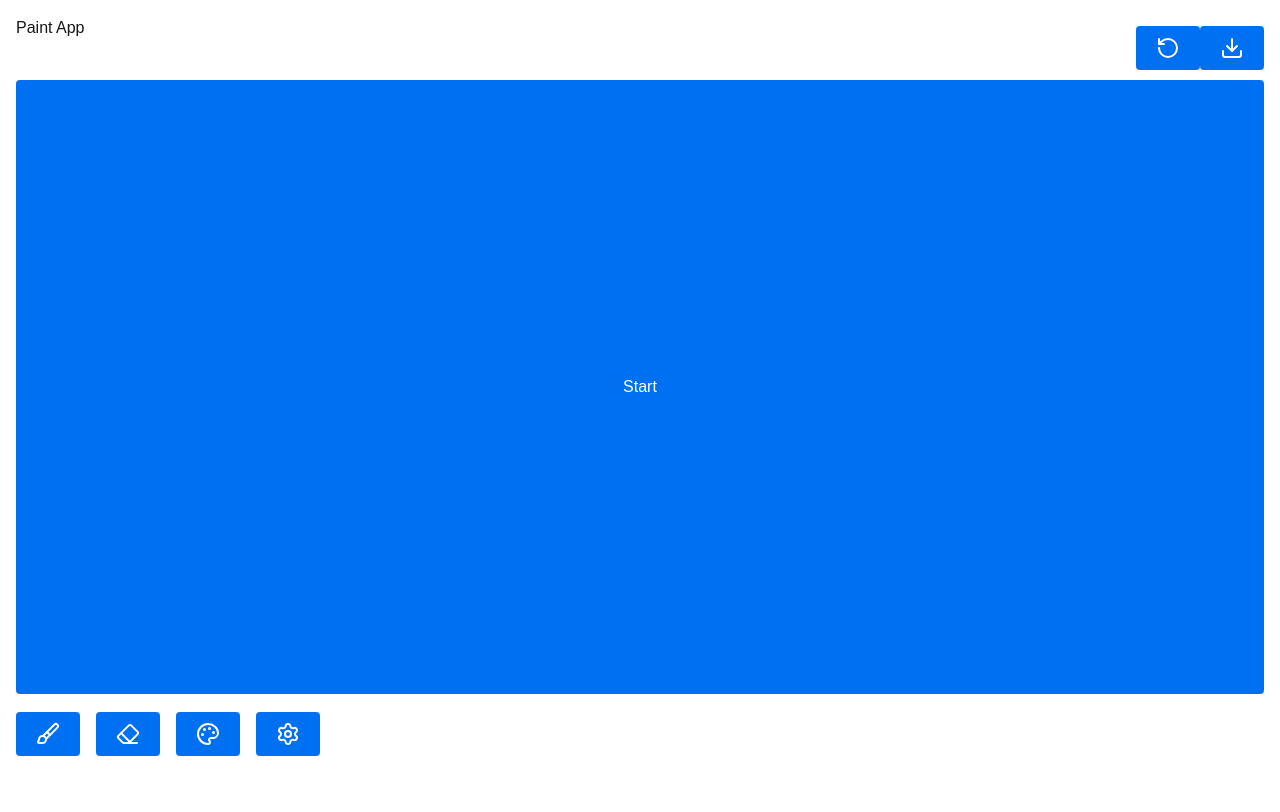
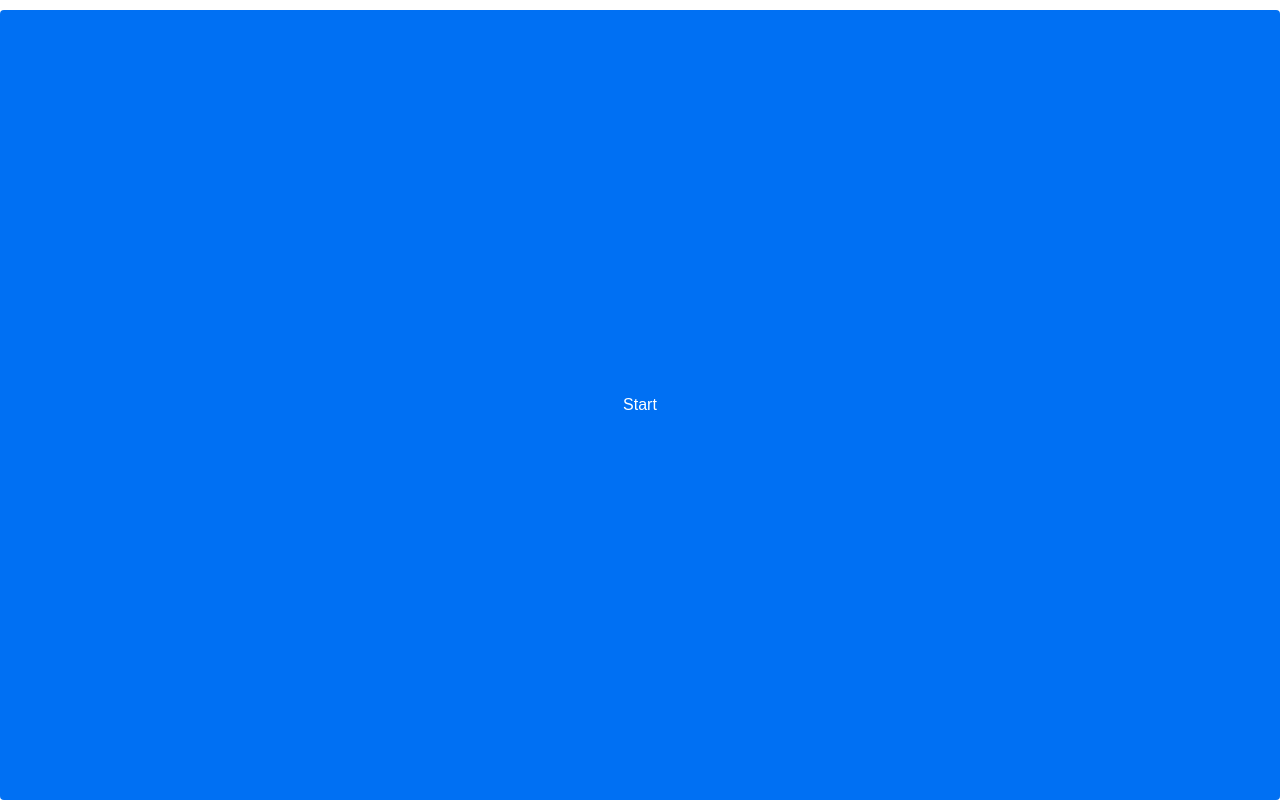
Before and after one commit to chirahbhal312/fingerdrawer-nextjs, a Next.js app: page /DrawInAR in a window 1280 px wide. Built offline with nearby package versions, Linux system fonts and the light colour scheme.

Commit message:
canvas 80vh

```diff
--- a/src/app/DrawInAR/page.jsx
+++ b/src/app/DrawInAR/page.jsx
@@ -13,6 +13,7 @@ const defaultColors = [
 
 export default function PaintingApp() {
   console.log("Rendering PaintingApp")
+
   const canvasRef = useRef(null)
   const [isDrawing, setIsDrawing] = useState(false)
   const [tool, setTool] = useState("brush")
@@ -24,7 +25,6 @@ export default function PaintingApp() {
   const [showSettingsPopover, setShowSettingsPopover] = useState(false)
 
   const setupCanvas = useCallback(() => {
-    console.log("setupCanvas")
     const canvas = canvasRef.current
     if (!canvas) return
     const ctx = canvas.getContext("2d")
@@ -53,7 +53,6 @@ export default function PaintingApp() {
   }
 
   const startDrawing = e => {
-    console.log("startDrawing")
     if (!isStarted) return
     e.preventDefault()
     setIsDrawing(true)
@@ -76,18 +75,15 @@ export default function PaintingApp() {
   }
 
   const stopDrawing = () => {
-    console.log("stopDrawing")
     setIsDrawing(false)
   }
 
   const clearCanvas = () => {
-    console.log("clearCanvas")
     const ctx = canvasRef.current.getContext("2d")
     ctx.clearRect(0, 0, canvasRef.current.width, canvasRef.current.height)
   }
 
   const startARScene = async () => {
-    console.log("startARScene")
     const scene = new THREE.Scene()
     const camera = new THREE.PerspectiveCamera(70, window.innerWidth / window.innerHeight, 0.01, 20)
     const renderer = new THREE.WebGLRenderer({ antialias: true, alpha: true })
@@ -108,6 +104,7 @@ export default function PaintingApp() {
     const img = new Image()
     img.src = sessionStorage.getItem("drawingImage") || ""
     await img.decode()
+
     const texture = new THREE.Texture(img)
     texture.needsUpdate = true
 
@@ -121,26 +118,21 @@ export default function PaintingApp() {
     const viewerSpace = await session.requestReferenceSpace("viewer")
     const hitTestSource = await session.requestHitTestSource({ space: viewerSpace })
 
-    const onXRFrame = (time, frame) => {
-      const pose = frame.getViewerPose(refSpace)
-      const hit = frame.getHitTestResults(hitTestSource)[0]
-
-      if (hit && !scene.getObjectById(plane.id)) {
-        const hitPose = hit.getPose(refSpace)
+    renderer.setAnimationLoop((time, frame) => {
+      if (frame && !scene.getObjectById(plane.id)) {
+        const hits = frame.getHitTestResults(hitTestSource)
+        if (hits.length > 0) {
+          const hitPose = hits[0].getPose(refSpace)
           plane.position.set(hitPose.transform.position.x, hitPose.transform.position.y, hitPose.transform.position.z)
           plane.quaternion.setFromRotationMatrix(new THREE.Matrix4().fromArray(hitPose.transform.matrix))
           scene.add(plane)
-        console.log("Placed drawing in AR")
         }
-
+      }
       renderer.render(scene, camera)
-    }
-
-    renderer.setAnimationLoop(onXRFrame)
+    })
   }
 
   const saveAndStartAR = () => {
-    console.log("saveAndStartAR")
     const url = canvasRef.current.toDataURL("image/png")
     sessionStorage.setItem("drawingImage", url)
     startARScene()
@@ -156,19 +148,58 @@ export default function PaintingApp() {
   }, [])
 
   return (
-    <div id="xr-ui-root" className="h-screen bg-transparent">
-      <div className="bg-white/80 p-4 flex flex-col">
-        <div className="flex justify-between">
-          <h1>Paint App</h1>
-          <div>
+    <div id="xr-ui-root" className="h-screen flex flex-col bg-transparent">
+      {/* Header */}
+      <div className="p-4 bg-white/80 backdrop-blur flex justify-between items-center">
+        <h1 className="text-xl font-bold">Paint App</h1>
+        <div className="flex gap-2">
           <button onClick={clearCanvas} disabled={!isStarted}><RotateCcw /></button>
           <button onClick={saveAndStartAR} disabled={!isStarted}><Download /></button>
         </div>
       </div>
 
-        <div className="relative flex-1">
+      {/* Toolbar */}
+      <div className="p-4 bg-white/80 backdrop-blur flex gap-4 items-center">
+        <button onClick={() => setTool("brush")} className={tool === "brush" ? "bg-blue-500 text-white p-2 rounded" : "border p-2 rounded"} disabled={!isStarted}>
+          <Brush />
+        </button>
+        <button onClick={() => setTool("eraser")} className={tool === "eraser" ? "bg-blue-500 text-white p-2 rounded" : "border p-2 rounded"} disabled={!isStarted}>
+          <Eraser />
+        </button>
+        <div className="relative" id="color-popover">
+          <button onClick={() => setShowColorPopover(!showColorPopover)} className="border p-2 rounded" disabled={!isStarted}><Palette /></button>
+          {showColorPopover && (
+            <div className="absolute bg-white rounded shadow p-2 grid grid-cols-5 gap-1 mt-1">
+              {defaultColors.map(c => (
+                <button
+                  key={c}
+                  style={{ background: c }}
+                  className="w-6 h-6 rounded border"
+                  onClick={() => setBrushColor(c)}
+                />
+              ))}
+              <input type="color" value={customColor} onChange={e => setCustomColor(e.target.value)} className="w-6 h-6" />
+              <button onClick={() => setBrushColor(customColor)}>Use</button>
+            </div>
+          )}
+        </div>
+        <div className="relative" id="settings-popover">
+          <button onClick={() => setShowSettingsPopover(!showSettingsPopover)} className="border p-2 rounded" disabled={!isStarted}><Settings /></button>
+          {showSettingsPopover && (
+            <div className="absolute bg-white rounded shadow p-2 mt-1">
+              <label>Size: {brushSize}px</label>
+              <input type="range" min="1" max="50" value={brushSize} onChange={e => setBrushSize(+e.target.value)} />
+            </div>
+          )}
+        </div>
+      </div>
+
+      {/* Canvas Container */}
+      <div className="flex-1 flex items-end justify-center">
+        <div style={{ width: "100%", height: "80vh" }}>
           <canvas
             ref={canvasRef}
+            className="w-full h-full bg-transparent"
             onMouseDown={startDrawing}
             onMouseMove={draw}
             onMouseUp={stopDrawing}
@@ -176,45 +207,16 @@ export default function PaintingApp() {
             onTouchStart={startDrawing}
             onTouchMove={draw}
             onTouchEnd={stopDrawing}
-            style={{ background: "transparent" }}
-            className="w-full h-full"
           />
           {!isStarted && (
             <button
-              onClick={() => { clearCanvas(); setIsStarted(true); }}
+              onClick={() => { clearCanvas(); setIsStarted(true) }}
               className="absolute inset-0 mx-auto my-auto block bg-green-500 text-white px-4 py-2 rounded"
             >
               Start
             </button>
           )}
         </div>
-
-        <div className="flex gap-4 py-2">
-          <button onClick={() => setTool("brush")} className={tool === "brush" ? "bg-blue-500 text-white" : "border"} disabled={!isStarted}>
-            <Brush />
-          </button>
-          <button onClick={() => setTool("eraser")} className={tool === "eraser" ? "bg-blue-500 text-white" : "border"} disabled={!isStarted}>
-            <Eraser />
-          </button>
-          <div id="color-popover" className="relative">
-            <button onClick={() => setShowColorPopover(!showColorPopover)} disabled={!isStarted}><Palette /></button>
-            {showColorPopover && (
-              <div className="absolute bg-white p-2 flex gap-1">
-                {defaultColors.map(c => <button key={c} style={{ background: c, width: 20, height: 20 }} onClick={() => setBrushColor(c)} />)}
-                <input type="color" value={customColor} onChange={e => setCustomColor(e.target.value)} />
-                <button onClick={() => setBrushColor(customColor)}>Use</button>
-              </div>
-            )}
-          </div>
-          <div id="settings-popover" className="relative">
-            <button onClick={() => setShowSettingsPopover(!showSettingsPopover)} disabled={!isStarted}><Settings /></button>
-            {showSettingsPopover && (
-              <div className="absolute bg-white p-2">
-                <input type="range" min="1" max="50" value={brushSize} onChange={e => setBrushSize(+e.target.value)} />
-              </div>
-            )}
-          </div>
-        </div>
       </div>
     </div>
   )
```
Lines whose indentation alone changed are shown as unchanged.
